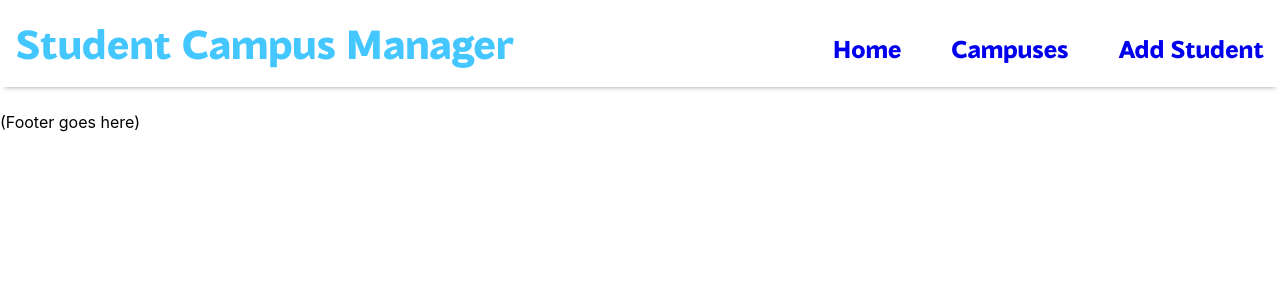
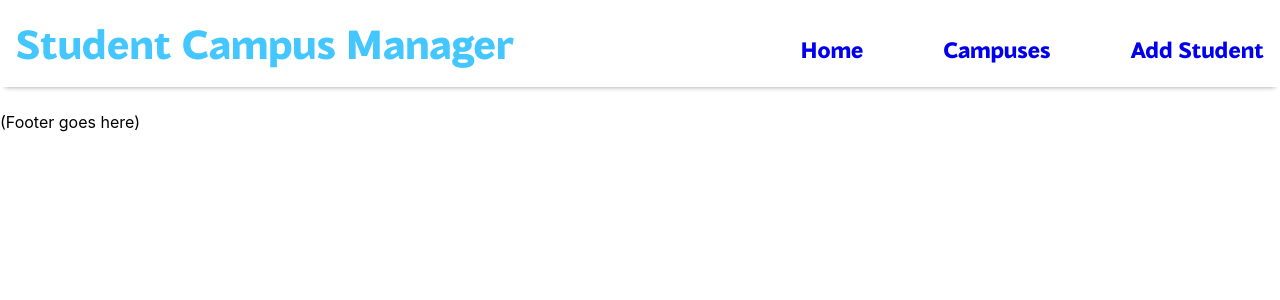
Before and after one commit to isabellab3/Student-Campus-Manager-Frontend, a React (Create React App) app: page / in a window 1280 px wide. Shown: the top 300 px of the page. Built offline with nearby package versions, Linux system fonts and the light colour scheme.

Commit message:
Fixed overlapping styling minor issue.

```diff
--- a/src/App.css
+++ b/src/App.css
@@ -37,19 +37,20 @@ h1 {
 */
 
 /* Change default link decorations */
-a {
+.navbar-links a {
     text-decoration: none;
+    font-size: 22px;
 }
 
 /* Space the navbar links out */
-a:not(:last-child) {
-    margin-right: 50px;
+.navbar-links a:not(:last-child) {
+    margin-right: 80px;
 }
 
-a:visited {
+.navbar-links a:visited {
     color: #44c6ff;
 }
 
-a:hover {
+.navbar-links a:hover {
     color: #01f5bb
 }
```
